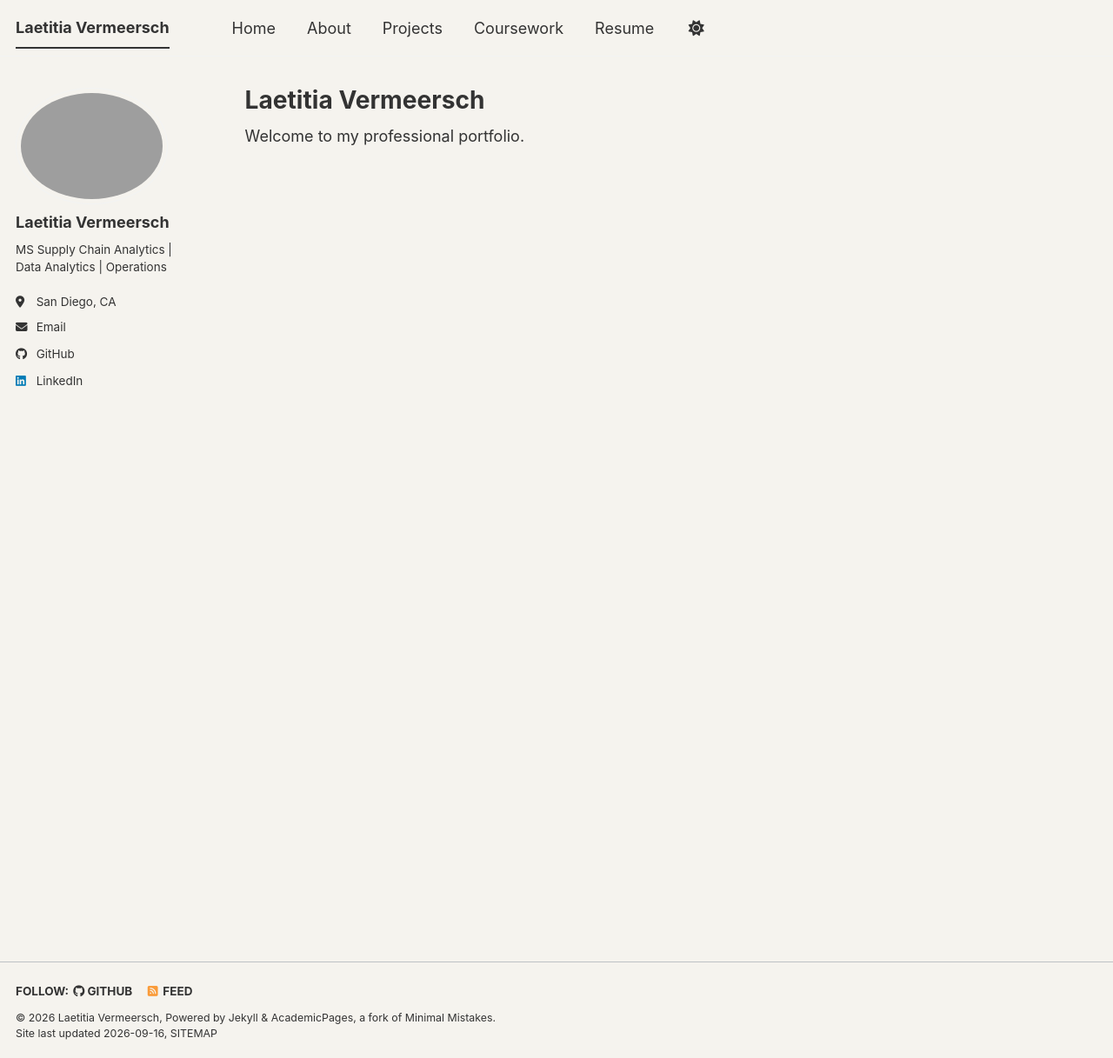
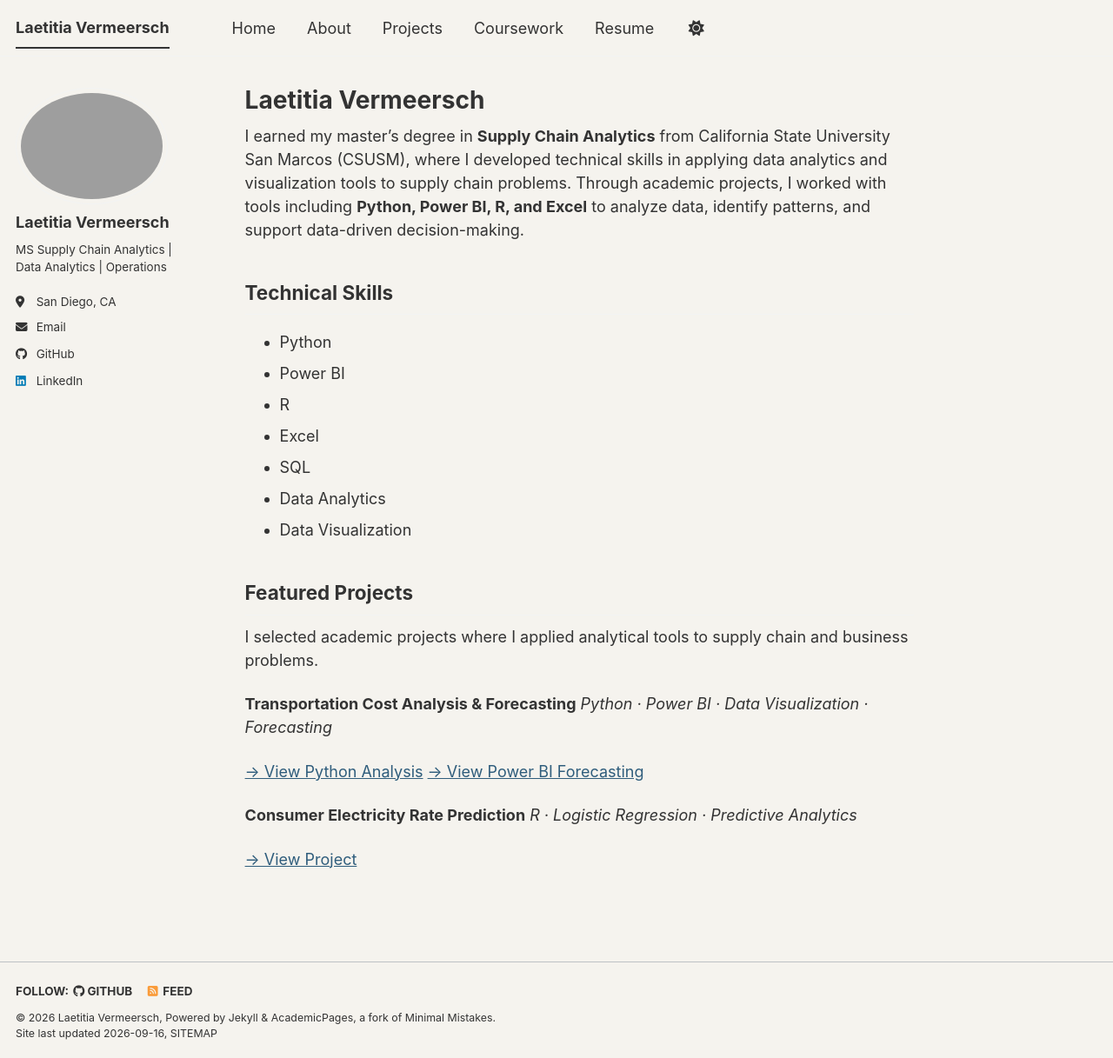
Before and after one commit to Laetitia-95/Laetitia-95.github.io, a Jekyll site: the page built from _pages/home.md, in a window 1280 px wide and 1217 px high. Shown: the whole window at 87% size. Built offline with Jekyll 4.4.1, drawn with Linux system fonts in a browser that asks for light colours; a style sheet for code colours, icons or effects is not loaded.

Commit message:
Update transportation cost analysis project

```diff
--- a/_pages/home.md
+++ b/_pages/home.md
@@ -4,4 +4,27 @@ title: "Laetitia Vermeersch"
 author_profile: true
 ---
 
-Welcome to my professional portfolio.
+I earned my master's degree in **Supply Chain Analytics** from California State University San Marcos (CSUSM), where I developed technical skills in applying data analytics and visualization tools to supply chain problems. Through academic projects, I worked with tools including **Python, Power BI, R, and Excel** to analyze data, identify patterns, and support data-driven decision-making.
+
+## Technical Skills
+- Python
+- Power BI
+- R
+- Excel
+- SQL
+- Data Analytics
+- Data Visualization
+
+## Featured Projects
+I selected academic projects where I applied analytical tools to supply chain and business problems.
+
+**Transportation Cost Analysis & Forecasting**
+*Python · Power BI · Data Visualization · Forecasting*
+
+[→ View Python Analysis](/portfolio/transportation-cost-analysis-python/)
+[→ View Power BI Forecasting](/projects/transportation-cost-analysis-powerbi/)
+
+**Consumer Electricity Rate Prediction**
+*R · Logistic Regression · Predictive Analytics*
+
+[→ View Project](/projects/electricity-rate-prediction-r/)
--- a/_pages/portfolio.html
+++ b/_pages/portfolio.html
@@ -1,6 +1,6 @@
 ---
 layout: archive
-title: "Portfolio"
+title: "Projects"
 permalink: /portfolio/
 author_profile: true
 ---
```
Also changed, not shown: _portfolio/portfolio-1.md (deleted, +0 -7 lines), _portfolio/transportation-cost-analysis-python.md (added, +72 -0 lines), images/code-delay-feature.png (added), images/delay-modes-boxplot.png (added), images/delay-modes.png (added), images/delay-regions.png (added), images/delay-sites.png (added), images/shipments-by-mode-code.png (added), images/shipments-by-mode-graph.png (added), images/transportation-data-cleaning-code.png (added), images/transportation-patterns.png (added), images/transportation-region-site-code-graph.png (added).
